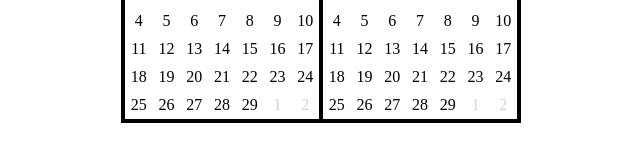
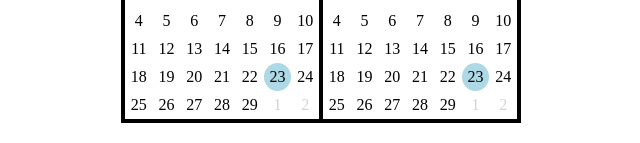
Before and after one commit to Mohanadfarid/Exchange_Rate_Date_Picker, a React (Vite) app: page / in a window 1280 px wide. Shown: the part 335-478 px from the top of the page, without its empty margins (319-959 px from the left). Built offline with nearby package versions, Linux system fonts and the light colour scheme.

Commit message:
added day pick logic in the calender

```diff
--- a/src/components/Date picker/range selector/calender/Calender.tsx
+++ b/src/components/Date picker/range selector/calender/Calender.tsx
@@ -23,7 +23,10 @@ interface CalenderProps {
   date: DateState;
   changeDateHandler: (year?: number, month?: number, day?: number) => void;
 }
-const Calender: FunctionComponent<CalenderProps> = ({ date }) => {
+const Calender: FunctionComponent<CalenderProps> = ({
+  date,
+  changeDateHandler,
+}) => {
   const numberOfDaysInCurrentMonth = getDaysInMonth(
     new Date(date.year, date.month - 1)
   );
@@ -71,7 +74,15 @@ const Calender: FunctionComponent<CalenderProps> = ({ date }) => {
 
         {/* looping over the days of current month */}
         {Array.from({ length: numberOfDaysInCurrentMonth }).map((_, index) => (
-          <div className="cell" key={index}>
+          <div
+            className={`cell current-month-cell ${
+              index + 1 === date.day && "active"
+            }`}
+            key={index}
+            onClick={() => {
+              changeDateHandler(undefined, undefined, index + 1);
+            }}
+          >
             {index + 1}
           </div>
         ))}
--- a/src/components/Date picker/range selector/calender/calender.scss
+++ b/src/components/Date picker/range selector/calender/calender.scss
@@ -29,5 +29,15 @@
   }
   .cell {
     padding: 5px;
+    border-radius: 50%;
+  }
+  .current-month-cell {
+    &:hover {
+      background-color: lightgray;
+      cursor: pointer;
+    }
+    &.active {
+      background-color: lightblue;
+    }
   }
 }
```
